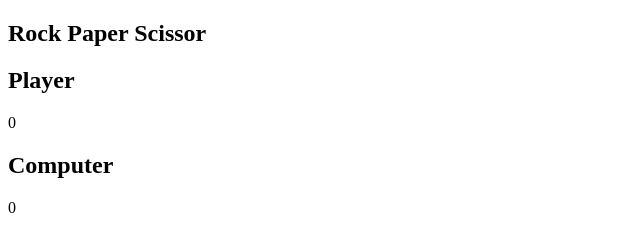
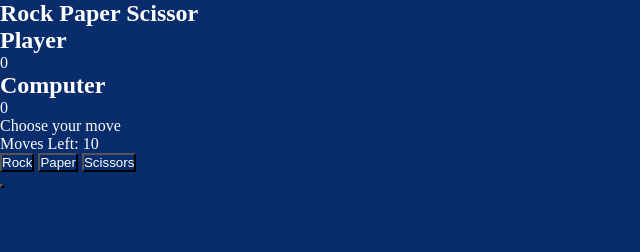
Before and after one commit to Miracle8221/Assign-week-10, a plain HTML site: page index.html in a window 1280 px wide. Shown: the whole page, without its empty margins (0-640 px from the left). Drawn offline with Linux system fonts and the light colour scheme.

Commit message:
start styling the css

```diff
--- a/index.html
+++ b/index.html
@@ -4,6 +4,7 @@
     <meta charset="UTF-8">
     <meta name="viewport" content="width=device-width, initial-scale=1.0">
     <title>Rock Paper Scissor</title>
+    <link rel="stylesheet" href="styles.css">
 </head>
 <body>
     <section>
@@ -19,6 +20,20 @@
                 <p class="c-count count">0</p>
             </div>
          </div>
+         <div class="move">Choose your move</div>
+         <!-- Number of moves left before game ends -->
+         <div class="movesleft">Moves Left: 10 </div>
+         <!-- Options available to player to play game -->
+         <div class="options">
+            <button class="rock">Rock</button>
+            <button class="paper">Paper</button>
+            <button class="scissor">Scissors</button>
+        </div>
+        <!-- Final result of game -->
+        <div class="result"></div>
+        <!-- Reload the game -->
+        <button class="reload"></button>
      </section>
+     <script src="index.js"></script>
 </body>
 </html>
--- a/styles.css
+++ b/styles.css
@@ -0,0 +1,7 @@
+*{
+    padding: 0;
+    margin: 0;
+    box-sizing: border-box;
+    background: #082c6c;
+    color: #fff;
+}
```
